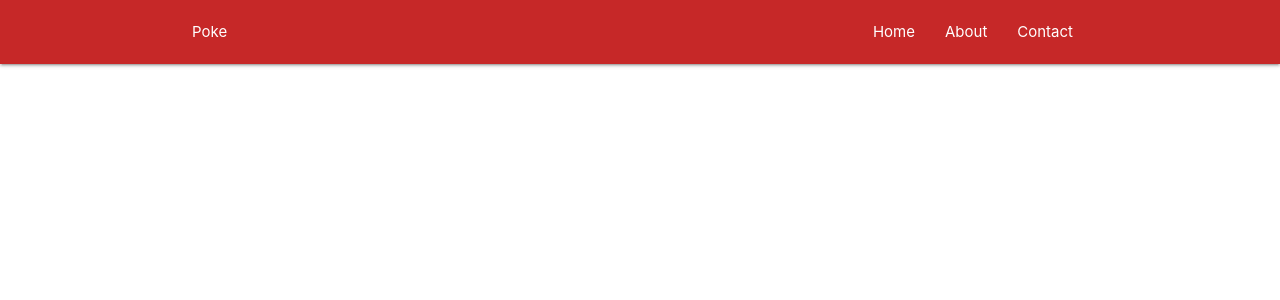
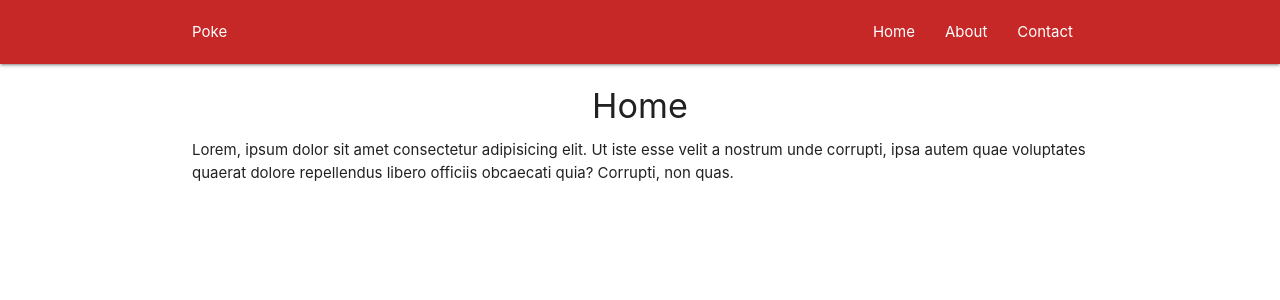
Before and after one commit to DavidBronne/pokeReduxReview, a React (Create React App) app: page / in a window 1280 px wide. Shown: the top 300 px of the page. Built offline with nearby package versions, Linux system fonts and the light colour scheme.

Commit message:
NavLinks set up and programmatic redirect

```diff
--- a/package.json
+++ b/package.json
@@ -8,6 +8,7 @@
     "@testing-library/user-event": "^12.8.3",
     "react": "^17.0.2",
     "react-dom": "^17.0.2",
+    "react-router-dom": "^5.2.0",
     "react-scripts": "4.0.3",
     "web-vitals": "^1.1.2"
   },
--- a/src/App.js
+++ b/src/App.js
@@ -1,12 +1,21 @@
 import React, {Component} from 'react'
+import {BrowserRouter as Router, Route} from 'react-router-dom'
 import Navbar from './component/Navbar'
+import Home from './component/Home'
+import Contact from './component/Contact'
+import About from './component/About'
 
 class App extends Component {
   render() {
     return (
-      <div className="App">
-        <Navbar/>
-      </div>
+      <Router>
+        <div className="App">
+          <Navbar/>
+          <Route exact path='/' component={Home}/>
+          <Route path='/contact' component={Contact}/>
+          <Route path='/about' component={About}/>
+        </div>
+      </Router>
     );
   }
 }
--- a/src/component/About.js
+++ b/src/component/About.js
@@ -1,10 +1,13 @@
 import React from 'react'
 
 const About = () => {
-    <div className="container">
-        <h4 className="center"></h4>
+    return (
+
+        <div className="container">
+        <h4 className="center">About</h4>
         <p>Lorem, ipsum dolor sit amet consectetur adipisicing elit. Ut iste esse velit a nostrum unde corrupti, ipsa autem quae voluptates quaerat dolore repellendus libero officiis obcaecati quia? Corrupti, non quas.</p>
     </div>
+        )
 }
 
 export default About
--- a/src/component/Contact.js
+++ b/src/component/Contact.js
@@ -1,10 +1,18 @@
 import React from 'react'
 
-const Contact = () => {
-    <div className="container">
-        <h4 className="center"></h4>
+const Contact = (props) => {
+/*     console.log('props :>> ', props);
+    setTimeout(()=> {
+        props.history.push('/')
+    }, 2000) */
+
+    return (
+
+        <div className="container">
+        <h4 className="center">Contact</h4>
         <p>Lorem, ipsum dolor sit amet consectetur adipisicing elit. Ut iste esse velit a nostrum unde corrupti, ipsa autem quae voluptates quaerat dolore repellendus libero officiis obcaecati quia? Corrupti, non quas.</p>
     </div>
+        )
 }
 
 export default Contact
--- a/src/component/Home.js
+++ b/src/component/Home.js
@@ -1,10 +1,13 @@
 import React from 'react'
 
 const Home = () => {
+    return (
     <div className="container">
-        <h4 className="center"></h4>
+        <h4 className="center">Home</h4>
         <p>Lorem, ipsum dolor sit amet consectetur adipisicing elit. Ut iste esse velit a nostrum unde corrupti, ipsa autem quae voluptates quaerat dolore repellendus libero officiis obcaecati quia? Corrupti, non quas.</p>
     </div>
+
+    )
 }
 
 export default Home
--- a/src/component/Navbar.js
+++ b/src/component/Navbar.js
@@ -1,14 +1,19 @@
 import React from 'react'
+import {NavLink, withRouter} from 'react-router-dom'
 
-const Navbar = () => {
+const Navbar = (props) => {
+/*     console.log('props :>> ', props);
+    setTimeout(()=> {
+        props.history.push('/about')
+    }, 2000) */
     return (
         <nav className="nav-wraper red darken-3">
             <div className="container">
                 <a className="brand-log">Poke</a>
                 <ul className="right">
-                    <li><a href="/">Home</a></li>
-                    <li><a href="/about">About</a></li>
-                    <li><a href="/contact">Contact</a></li>
+                    <li><NavLink to="/">Home</NavLink></li>
+                    <li><NavLink to="/about">About</NavLink></li>
+                    <li><NavLink to="/contact">Contact</NavLink></li>
 
                 </ul>
             </div>
@@ -16,4 +21,4 @@ const Navbar = () => {
     )
 }
 
-export default Navbar
+export default withRouter(Navbar)
```
Also changed, not shown: src/hoc/Rainbow.js (added, +16 -0 lines), 1 other file (tests, documents, lock files or other folders).
